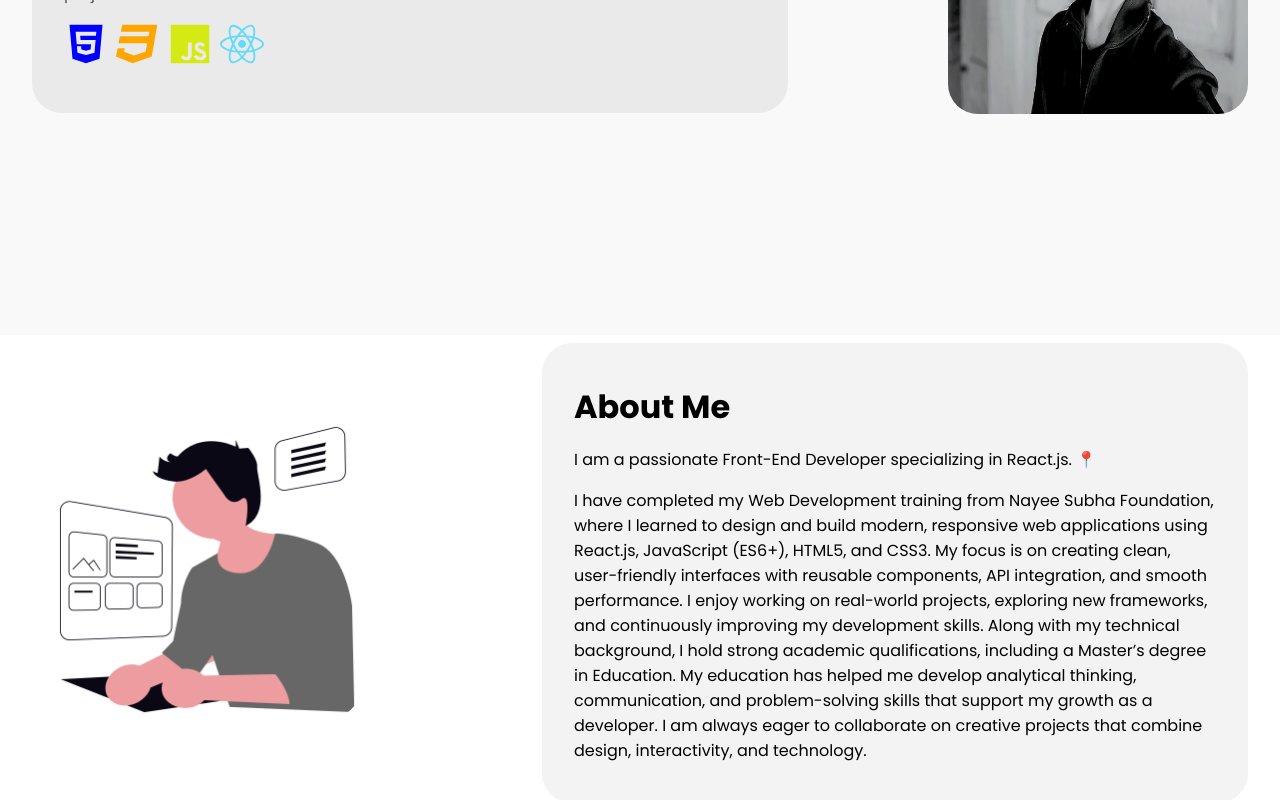
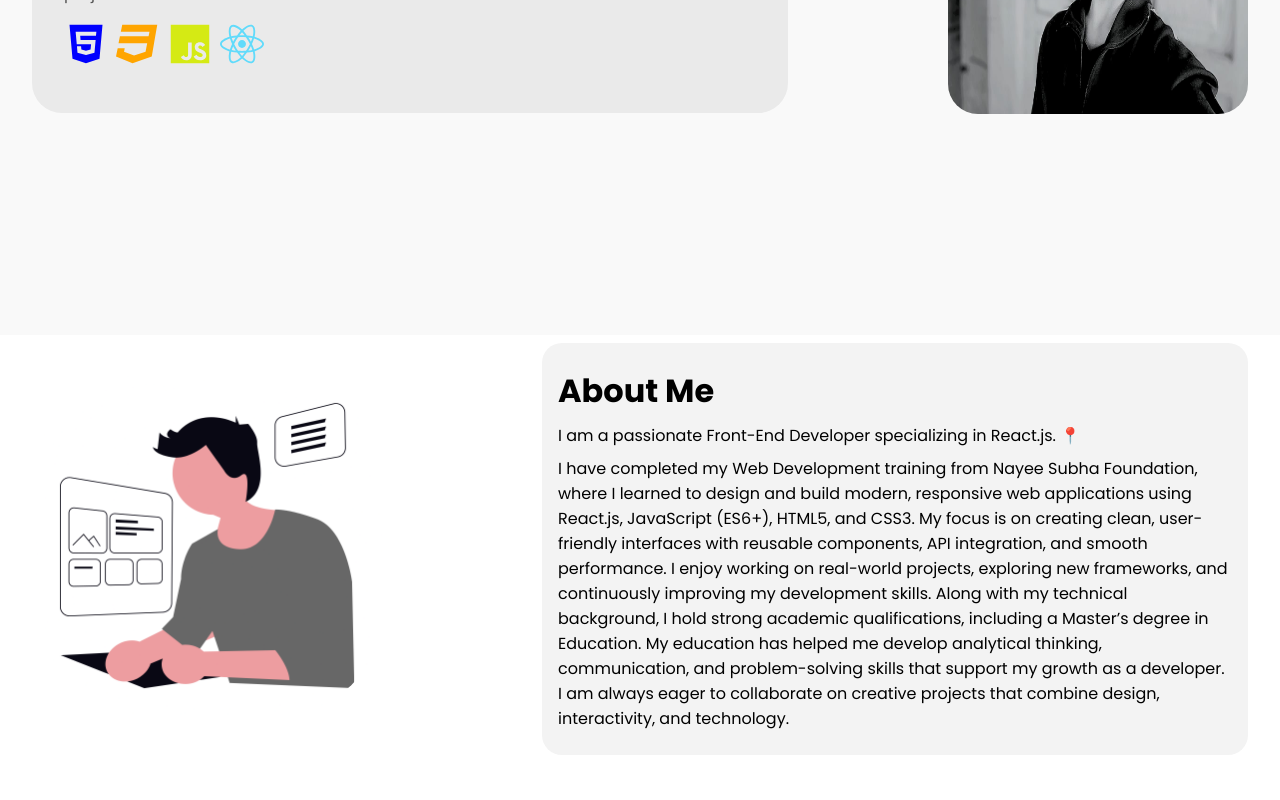
Before and after one commit to zohaibkhan15/zohaibportfoliowebsite, a React (Vite) app: page / in a window 1280 px wide. Shown: the part 466-1266 px from the top of the page. After the commit the page ends 1229 px from the top, so only its background shows below. Built offline with nearby package versions, Linux system fonts and the light colour scheme.

Commit message:
changing

```diff
--- a/src/components/AboutMe/aboutme.css
+++ b/src/components/AboutMe/aboutme.css
@@ -15,8 +15,8 @@
 .aboutme-right {
   display: flex;
   flex-direction: column;
-  gap: 1rem;
+  gap: 0.5rem;
   background-color: #f3f3f3;
-  border-radius: 30px;
-  padding: 2.5rem 2rem;
+  border-radius: 20px;
+  padding: 1.5rem 1rem;
 }
```
